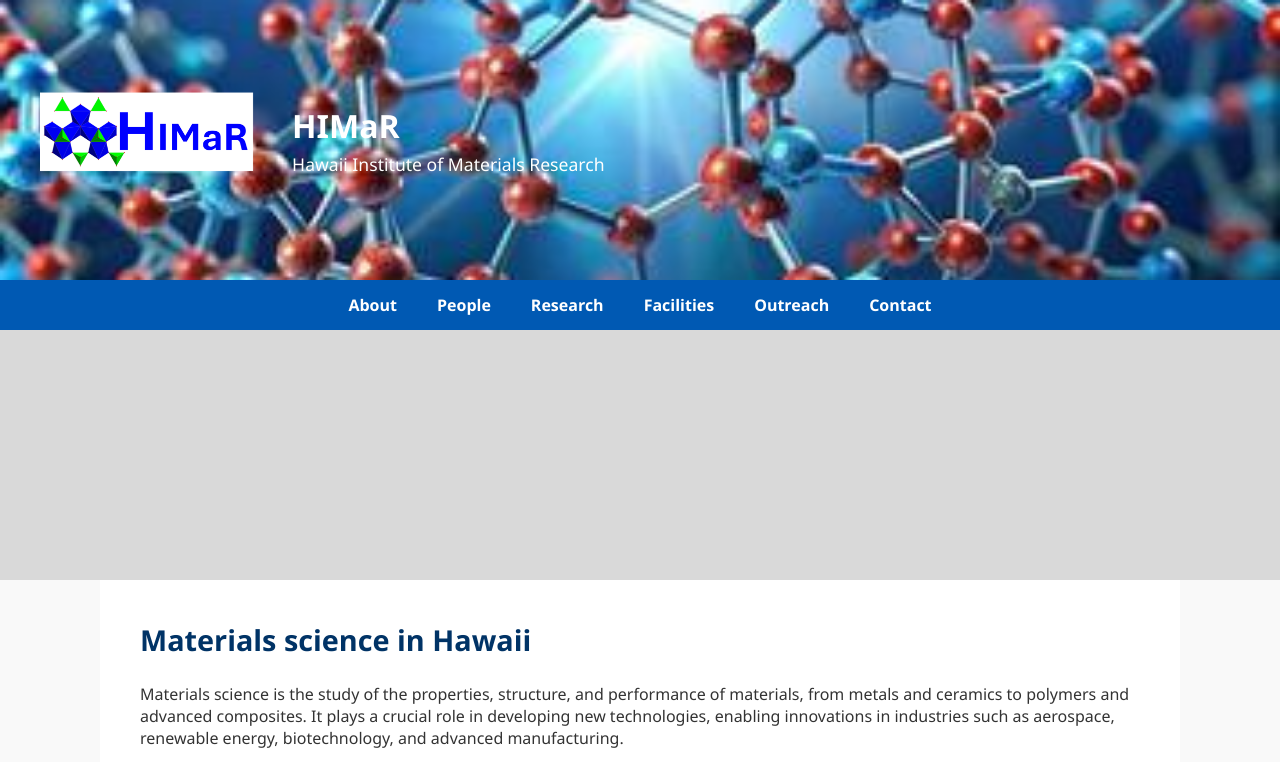
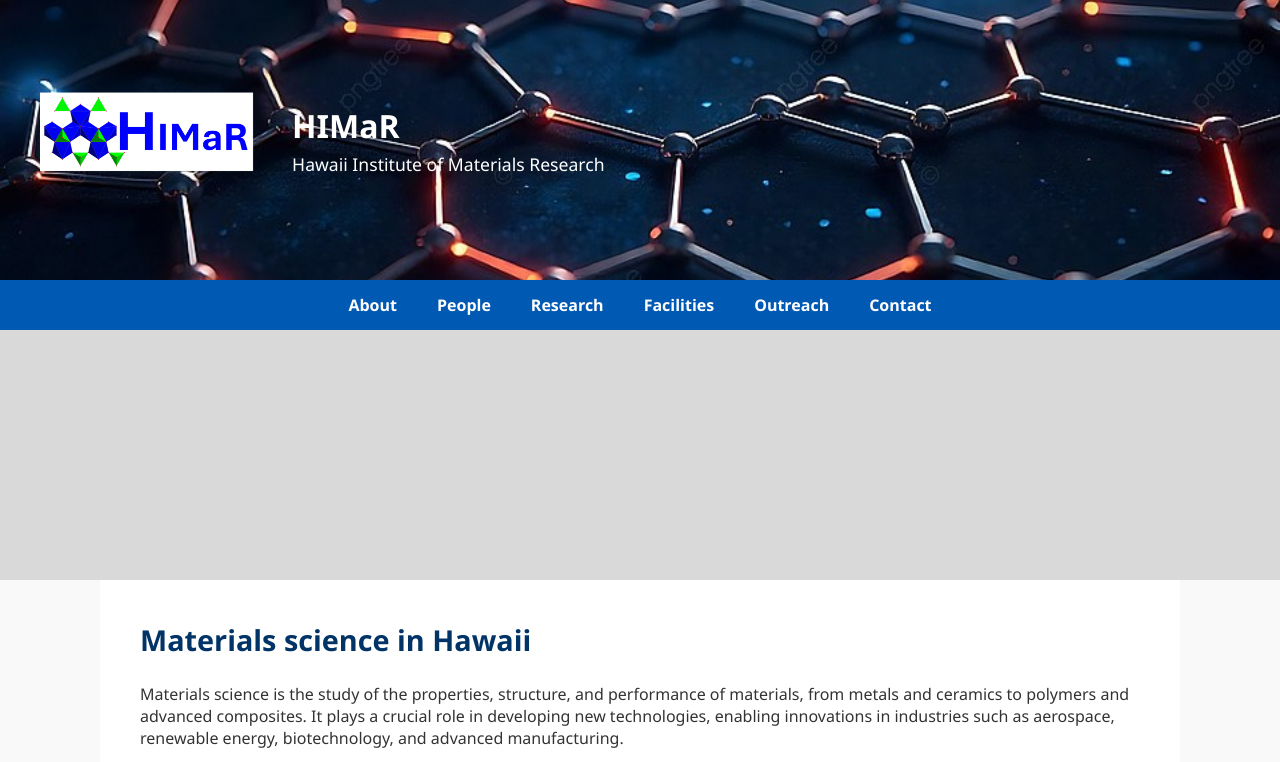
Before and after one commit to himaterialsresearch/himaterialsresearch.github.io, a plain HTML site: page Index.html in a window 1280 px wide. Shown: the top 762 px of the page. Drawn offline with Linux system fonts and the light colour scheme.

Commit message:
another banner

```diff
--- a/Index.html
+++ b/Index.html
@@ -13,7 +13,7 @@
     }
 
 	header {
-	  background: url("banner8.jpg") no-repeat center center;
+	  background: url("banner01.jpg") no-repeat center center;
 	  background-size: cover;
       color: white;
 	  display: flex;
```
Also changed, not shown: index.html (+1 -1 lines).
